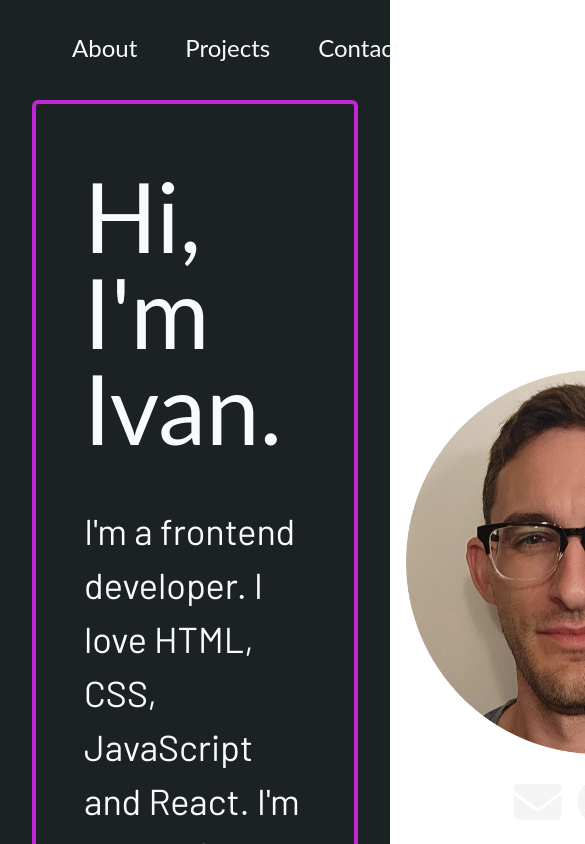
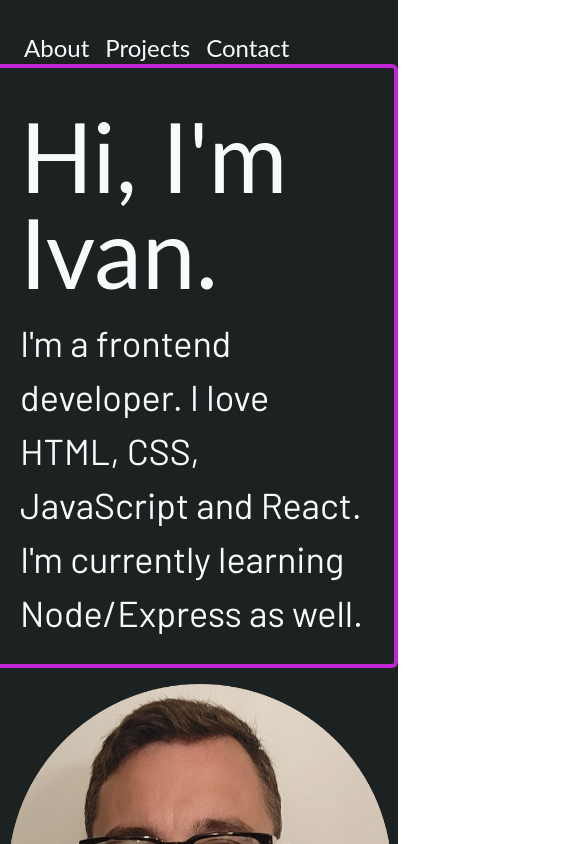
Before and after one commit to rvbv89/portfolio-22, a React (Create React App) app: page / in a window 390 px wide. Shown: the top 844 px of the page, 585 px wide, since content can reach past the window. Built offline with nearby package versions, Linux system fonts and the light colour scheme.

Commit message:
adding responsive styles

```diff
--- a/public/index.html
+++ b/public/index.html
@@ -29,7 +29,7 @@
   </head>
   <body>
     <noscript>You need to enable JavaScript to run this app.</noscript>
-    <div id="root"></div>
+    <div class="bg-customDark" id="root"></div>
     <!--
       This HTML file is a template.
       If you open it directly in the browser, you will see an empty page.
--- a/src/About.jsx
+++ b/src/About.jsx
@@ -4,9 +4,9 @@ export const About = ({ aboutRef }) => {
   return (
     <div
       ref={aboutRef}
-      className="flex items-center min-h-screen text-slate-50"
+      className="flex items-center max-w-fit min-h-screen text-slate-50"
     >
-      <div className="flex-auto basis-1/2 mx-40 p-4">
+      <div className="flex-auto basis-1/2 mx-4 md:mx-40 p-4">
         <div className="flex flex-row">
           <h1 className="text-5xl pb-8 pr-6 flex-nowrap font-display">About Me</h1>
           <div className="my-4 w-3/4 px-4 border-t-4 border-teal-500"></div>
--- a/src/App.css
+++ b/src/App.css
@@ -37,6 +37,6 @@
   }
 } */
 
-body {
+html {
   background-color: customDark;
 }
--- a/src/App.jsx
+++ b/src/App.jsx
@@ -18,8 +18,8 @@ function App() {
     scrollRef.current.scrollIntoView({ behavior: "smooth" });
 
   return (
-    <div className="bg-customDark">
-      <div className="container flex flex-col mx-auto min-h-screen bg-customDark">
+    <div className="box-border bg-customDark max-w-fit -mx-2 md:mx-0">
+      <div className="box-border container flex flex-col mx-auto min-h-screen overflow-x-hidden bg-customDark">
         <Navbar
           aboutRef={aboutRef}
           projectRef={projectRef}
--- a/src/Contact.jsx
+++ b/src/Contact.jsx
@@ -4,7 +4,7 @@ export const Contact = ({ contactRef }) => {
   return (
     <div
       ref={contactRef}
-      className="flex items-center min-h-screen text-slate-50"
+      className="flex items-center min-h-screen max-w-fit text-slate-50"
     >
       <div className="flex-auto basis-1/2 mx-20 p-4">
         <div className="flex flex-row">
--- a/src/MainCard.jsx
+++ b/src/MainCard.jsx
@@ -19,13 +19,13 @@ export const MainCard = ({ projectRef }) => {
   return (
     <div
       ref={projectRef}
-      className="flex items-center min-h-screen text-slate-50"
+      className="box-border max-w-fit flex flex-col lg:flex-row items-center min-h-screen text-slate-50"
     >
-      <div className="flex-auto basis-1/2 m-8 p-4 border border-solid border-fuchsia-600 border-4 rounded-md">
-        <h1 className="text-8xl m-8 py-4 font-display">
+      <div className="flex-auto basis-1/2 p-6 md:m-8 border border-solid border-fuchsia-600 border-4 rounded-md">
+        <h1 className="text-8xl md:m-8 py-4 font-display">
           Hi, I'm <span>Ivan.</span>
         </h1>
-        <p className="text-4xl m-8 leading-normal">
+        <p className="text-4xl md:m-8 leading-normal">
           I'm a frontend developer. I love HTML, CSS, JavaScript and React. I'm
           currently learning Node/Express as well.
         </p>
@@ -33,7 +33,7 @@ export const MainCard = ({ projectRef }) => {
       <motion.div className="flex flex-col basis-1/2 p-4 mx-auto">
         <div className="mb-6">
           <img
-            className="h-96 min-w-96 mx-auto"
+            className="max-w-sm mx-auto"
             src={require("./img/ilg.png")}
             alt="A photo of the page author"
           />
--- a/src/Navbar.jsx
+++ b/src/Navbar.jsx
@@ -3,10 +3,10 @@ import { motion } from "framer-motion";
 
 export const Navbar = ({ projectRef, aboutRef, contactRef, sectionView }) => {
   return (
-    <nav className="bg-customDark text-slate-50">
+    <nav className="bg-customDark max-w-fit text-slate-50">
       <div className="container flex flex-row mx-auto pt-8 px-8">
-        <div className="my-4 w-full border-t-4 border-teal-500"></div>
-        <ul className="flex flex-row-reverse mx-10 gap-x-12 text-2xl">
+        <div className="hidden md:inline my-4 w-full sm:border-t-4 border-teal-500"></div>
+        <ul className="flex flex-row-reverse mx-auto md:mx-10 gap-x-4 md:gap-x-12 text-2xl">
           <motion.div
             className="cursor-pointer"
             whileHover={{ scale: 1.2 }}
@@ -16,16 +16,6 @@ export const Navbar = ({ projectRef, aboutRef, contactRef, sectionView }) => {
           >
             <li className="font-display">Contact</li>
           </motion.div>
-
-          {/* <motion.div
-            className="cursor-pointer"
-            whileHover={{ scale: 1.2 }}
-            onClick={() => {
-              window.open('https://github.com/rvbv89', '_blank')
-            }}
-          >
-            <li className="font-display">Github</li>
-          </motion.div> */}
           <motion.div
             className="cursor-pointer"
             whileHover={{ scale: 1.2 }}
@@ -35,7 +25,6 @@ export const Navbar = ({ projectRef, aboutRef, contactRef, sectionView }) => {
           >
             <li className="font-display">Projects</li>
           </motion.div>
-
           <motion.div
             className="cursor-pointer"
             whileHover={{ scale: 1.2 }}
--- a/src/ProjectsPage.jsx
+++ b/src/ProjectsPage.jsx
@@ -2,7 +2,7 @@ import React from "react";
 
 export const ProjectsPage = ({projectRef}) => {
   return (
-    <div ref={projectRef} className="container mx-auto min-h-screen text-slate-50">
+    <div ref={projectRef} className="container mx-auto min-h-screen max-w-fit text-slate-50">
       <div className="max-w-lg mx-auto">
         <h1 className="text-5xl py-6 font-display">Projects</h1>
       </div>
@@ -15,9 +15,9 @@ export const ProjectsPage = ({projectRef}) => {
         className="container max-w-6xl mx-auto p-6 box-border border border-solid bg-customGrey border-zinc-500
       rounded-md flex flex-col items-center cursor-pointer"
       >
-        <h2 className="text-2xl py-4">React/Supabase Chat</h2>
+        <h2 className="text-2xl py-4">ChatApp</h2>
         <img
-          className="port-img max-w-3xl"
+          className="port-img max-w-content"
           src={require("./img/chat.png")}
           alt="A screenshot of my chat app"
         />
@@ -42,7 +42,7 @@ export const ProjectsPage = ({projectRef}) => {
       >
         <h2 className="text-2xl py-4">Storefront Demo</h2>
         <img
-          className="port-img max-w-3xl"
+          className="port-img max-w-content"
           src={require("./img/store.png")}
           alt="A screenshot of my store app"
         />
--- a/src/index.css
+++ b/src/index.css
@@ -1,5 +1,3 @@
-
-
 @tailwind base;
 @tailwind components;
 @tailwind utilities;
@@ -10,6 +8,7 @@
 @layer base {
  html {
   font-family: Barlow, system-ui, sans-serif;
+  background-color: customDark;
  }
 }
 
--- a/src/index.js
+++ b/src/index.js
@@ -1,6 +1,7 @@
 import React from 'react';
 import ReactDOM from 'react-dom/client';
 import './index.css';
+import './App.css'
 import App from './App';
 // import "@fontsource/lato"
 import "@fontsource/barlow"
```
